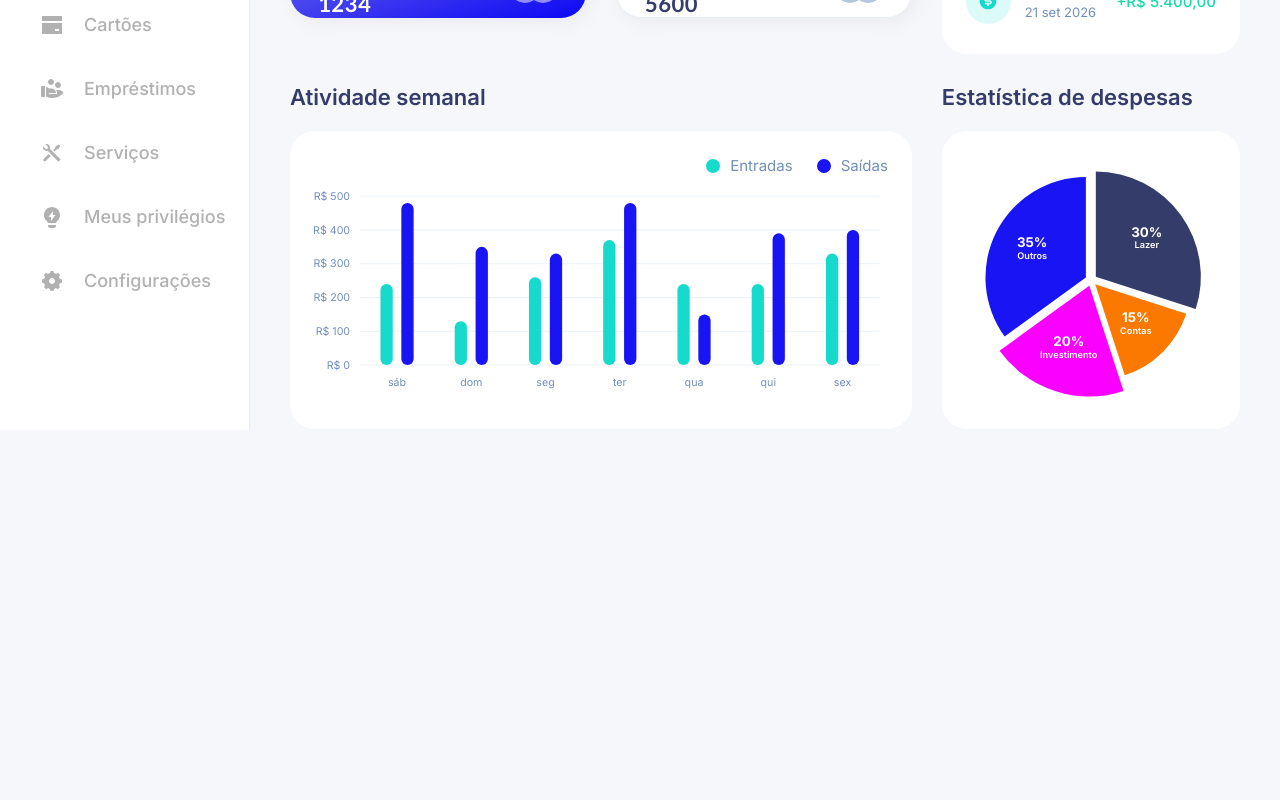
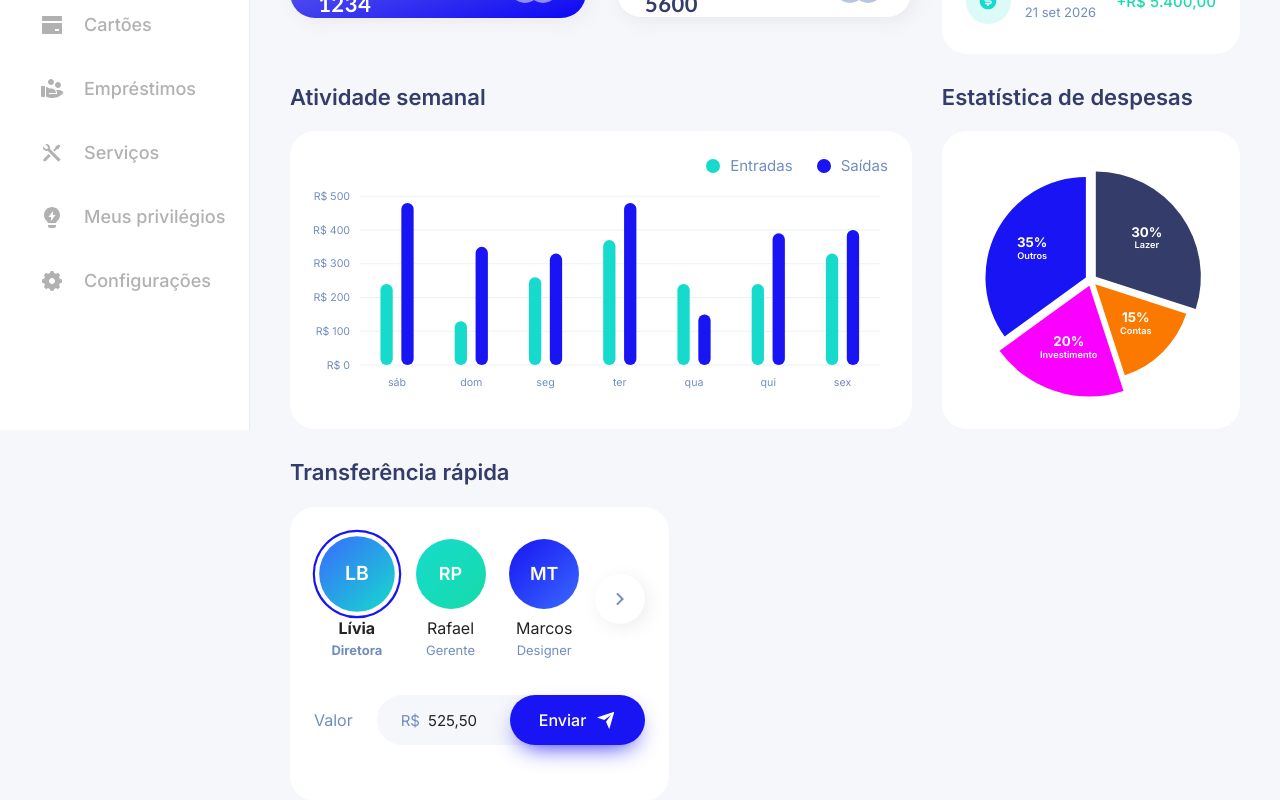
Before and after one commit to VictorNascimento14/Vitalbank, a Next.js app: page / in a window 1280 px wide. Shown: the part 370-1170 px from the top of the page. Before the commit the page ends 978 px from the top, so only its background shows below. Built offline with nearby package versions, Linux system fonts and the light colour scheme.

Commit message:
feat(visao-geral): Transferência rápida com fila de contatos e envio animado (#70)

```diff
--- a/src/app/(painel)/page.tsx
+++ b/src/app/(painel)/page.tsx
@@ -1,15 +1,23 @@
-import { atividadeSemanal, despesasPorCategoria, listarCartoes, listarTransacoes } from "@/dados";
+import {
+  atividadeSemanal,
+  despesasPorCategoria,
+  listarCartoes,
+  listarContatos,
+  listarTransacoes,
+} from "@/dados";
 import { AtividadeSemanal } from "@/telas/visao-geral/AtividadeSemanal";
 import { EstatisticaDeDespesas } from "@/telas/visao-geral/EstatisticaDeDespesas";
 import { MeusCartoes } from "@/telas/visao-geral/MeusCartoes";
+import { TransferenciaRapida } from "@/telas/visao-geral/TransferenciaRapida";
 import { TransacoesRecentes } from "@/telas/visao-geral/TransacoesRecentes";
 
 export default async function VisaoGeral() {
-  const [cartoes, recentes, semana, despesas] = await Promise.all([
+  const [cartoes, recentes, semana, despesas, contatos] = await Promise.all([
     listarCartoes(),
     listarTransacoes({ limite: 3 }),
     atividadeSemanal(),
     despesasPorCategoria(),
+    listarContatos(),
   ]);
   return (
     <div className="grid gap-6 lg:gap-[30px] xl:grid-cols-[minmax(0,73fr)_minmax(0,35fr)]">
@@ -17,6 +25,9 @@ export default async function VisaoGeral() {
       <TransacoesRecentes transacoes={recentes} />
       <AtividadeSemanal dias={semana} />
       <EstatisticaDeDespesas despesas={despesas} />
+      <div className="grid gap-6 lg:gap-[30px] xl:col-span-2 xl:grid-cols-[minmax(0,445fr)_minmax(0,635fr)]">
+        <TransferenciaRapida contatos={contatos} />
+      </div>
     </div>
   );
 }
--- a/src/dados/index.ts
+++ b/src/dados/index.ts
@@ -4,9 +4,10 @@
  */
 import { ATIVIDADE_SEMANAL } from "./sementes/atividade";
 import { CARTOES } from "./sementes/cartoes";
+import { CONTATOS } from "./sementes/contatos";
 import { DESPESAS_POR_CATEGORIA } from "./sementes/despesas";
 import { TRANSACOES } from "./sementes/transacoes";
-import type { Cartao, Transacao } from "./tipos";
+import type { Cartao, Contato, Transacao } from "./tipos";
 
 export type * from "./tipos";
 
@@ -25,3 +26,7 @@ export async function atividadeSemanal() {
 export async function despesasPorCategoria() {
   return DESPESAS_POR_CATEGORIA;
 }
+
+export async function listarContatos(): Promise<readonly Contato[]> {
+  return CONTATOS;
+}
--- /dev/null
+++ b/src/dados/sementes/contatos.ts
@@ -0,0 +1,9 @@
+/** Contatos frequentes da Transferência rápida. Pessoas fictícias. */
+export const CONTATOS: readonly { id: string; nome: string; cargo: string }[] = [
+  { id: "p1", nome: "Lívia Bastos", cargo: "Diretora" },
+  { id: "p2", nome: "Rafael Prado", cargo: "Gerente" },
+  { id: "p3", nome: "Marcos Teles", cargo: "Designer" },
+  { id: "p4", nome: "Joana Wilson", cargo: "Engenheira" },
+  { id: "p5", nome: "Caio Moreira", cargo: "Analista" },
+  { id: "p6", nome: "Beatriz Lins", cargo: "Arquiteta" },
+];
--- a/src/dados/tipos.ts
+++ b/src/dados/tipos.ts
@@ -41,3 +41,9 @@ export interface Transacao {
   /** Origem curta para a lista do painel ("Cartão", "PayPal", "Pix"). */
   meio: "cartao" | "paypal" | "pix";
 }
+
+export interface Contato {
+  id: string;
+  nome: string;
+  cargo: string;
+}
--- /dev/null
+++ b/src/telas/visao-geral/TransferenciaRapida.tsx
@@ -0,0 +1,171 @@
+"use client";
+
+import { RiArrowRightSLine, RiCheckLine, RiSendPlaneFill } from "@remixicon/react";
+import { AnimatePresence, motion, useIsPresent } from "motion/react";
+import { useState, type FormEvent, type ReactNode } from "react";
+import type { Contato } from "@/dados";
+import { formatarMoeda, paraCentavos } from "@/dominio/dinheiro";
+import { Avatar, Bloco, cx, TituloDeSecao } from "@/ui";
+import { duracao, mola } from "@/ui/movimento";
+
+const VISIVEIS = 3;
+
+type Estado = { tipo: "editando" } | { tipo: "erro"; mensagem: string } | { tipo: "enviado"; texto: string };
+
+/** Item da fila. Enquanto anima a saída, some para o leitor de tela e para o teclado. */
+function ItemDaFila({ children }: { children: ReactNode }) {
+  const presente = useIsPresent();
+  return (
+    <motion.li
+      layout
+      aria-hidden={!presente || undefined}
+      inert={!presente}
+      initial={{ opacity: 0, x: 24 }}
+      animate={{ opacity: 1, x: 0 }}
+      exit={{ opacity: 0, x: -24 }}
+      transition={mola}
+    >
+      {children}
+    </motion.li>
+  );
+}
+
+/**
+ * Envio para um contato frequente. Na v1 nada sai da conta (ADR-001): o envio só
+ * confirma na tela, e a confirmação diz isso.
+ */
+export function TransferenciaRapida({ contatos }: { contatos: readonly Contato[] }) {
+  const [inicio, setInicio] = useState(0);
+  const [escolhido, setEscolhido] = useState(contatos[0]?.id);
+  const [valor, setValor] = useState("525,50");
+  const [estado, setEstado] = useState<Estado>({ tipo: "editando" });
+  const janela = (de: number) =>
+    Array.from({ length: Math.min(VISIVEIS, contatos.length) }, (_, i) => contatos[(de + i) % contatos.length]);
+  const visiveis = janela(inicio);
+  const pessoa = contatos.find((c) => c.id === escolhido);
+
+  /** Avança a fila; se o escolhido sair da vista, a escolha passa ao primeiro visível. */
+  function avancar() {
+    const proximo = (inicio + 1) % contatos.length;
+    const nova = janela(proximo);
+    setInicio(proximo);
+    if (!nova.some((c) => c.id === escolhido)) setEscolhido(nova[0]?.id);
+  }
+
+  function enviar(e: FormEvent) {
+    e.preventDefault();
+    const centavos = paraCentavos(valor);
+    if (!pessoa) return setEstado({ tipo: "erro", mensagem: "Escolha para quem enviar." });
+    if (centavos === null || centavos <= 0) return setEstado({ tipo: "erro", mensagem: "Digite um valor, como 525,50." });
+    setEstado({ tipo: "enviado", texto: `${formatarMoeda(centavos)} para ${pessoa.nome}` });
+    window.setTimeout(() => setEstado({ tipo: "editando" }), 3200);
+  }
+
+  const enviado = estado.tipo === "enviado";
+  return (
+    <section aria-labelledby="transferencia-rapida" className="flex flex-col">
+      <TituloDeSecao id="transferencia-rapida">Transferência rápida</TituloDeSecao>
+      <Bloco className="flex flex-1 flex-col justify-center gap-7">
+        <div className="flex items-center gap-2">
+          <ul aria-label="Contatos frequentes" className="grid flex-1 grid-cols-3 gap-2">
+            <AnimatePresence mode="popLayout" initial={false}>
+              {visiveis.map((c) => {
+                const ativo = c.id === escolhido;
+                return (
+                  <ItemDaFila key={c.id}>
+                    <button
+                      type="button"
+                      aria-pressed={ativo}
+                      onClick={() => setEscolhido(c.id)}
+                      className="group flex w-full flex-col items-center gap-2 rounded-campo py-2 text-center focus-visible:outline-none focus-visible:ring-2 focus-visible:ring-primaria-viva"
+                    >
+                      <motion.span animate={{ scale: ativo ? 1.08 : 1 }} transition={mola} className="relative">
+                        <Avatar nome={c.nome} tamanho="lg" />
+                        {ativo && (
+                          <motion.span
+                            layoutId="contato-escolhido"
+                            transition={mola}
+                            className="absolute -inset-1 rounded-full ring-2 ring-primaria"
+                          />
+                        )}
+                      </motion.span>
+                      <span className={cx("text-legenda md:text-corpo", ativo ? "font-bold text-tinta-forte" : "text-tinta-forte")}>
+                        {c.nome.split(" ")[0]}
+                      </span>
+                      <span className={cx("-mt-1.5 text-legenda", ativo ? "font-bold text-tinta-suave" : "text-tinta-suave")}>
+                        {c.cargo}
+                      </span>
+                    </button>
+                  </ItemDaFila>
+                );
+              })}
+            </AnimatePresence>
+          </ul>
+          <motion.button
+            type="button"
+            aria-label="Mais contatos"
+            onClick={avancar}
+            whileHover={{ x: 3 }}
+            whileTap={{ scale: 0.9 }}
+            className="grid size-[50px] shrink-0 place-items-center rounded-full bg-superficie text-tinta-suave shadow-cartao transition-colors hover:text-primaria focus-visible:outline-none focus-visible:ring-2 focus-visible:ring-primaria-viva"
+          >
+            <RiArrowRightSLine aria-hidden="true" className="size-6" />
+          </motion.button>
+        </div>
+
+        <form onSubmit={enviar} noValidate className="flex items-center gap-4 md:gap-6">
+          <label htmlFor="valor-transferencia" className="hidden shrink-0 text-rotulo text-tinta-suave sm:block md:text-corpo">
+            Valor
+          </label>
+          <div className="relative flex h-[50px] flex-1 items-center rounded-full bg-fundo">
+            <span className="pl-6 text-rotulo text-tinta-suave" aria-hidden="true">
+              R$
+            </span>
+            <input
+              id="valor-transferencia"
+              inputMode="decimal"
+              aria-label="Valor em reais"
+              aria-invalid={estado.tipo === "erro" || undefined}
+              aria-describedby="retorno-transferencia"
+              value={valor}
+              onChange={(e) => {
+                setValor(e.target.value);
+                if (estado.tipo === "erro") setEstado({ tipo: "editando" });
+              }}
+              className="h-full w-full min-w-0 rounded-full bg-transparent pl-2 pr-[130px] text-rotulo text-tinta-forte focus:outline-none md:pr-[140px]"
+            />
+            <motion.button
+              type="submit"
+              disabled={enviado}
+              whileTap={{ scale: 0.95 }}
+              className={cx(
+                "absolute inset-y-0 right-0 flex w-[125px] items-center justify-center gap-2.5 overflow-hidden rounded-full font-medium text-white md:w-[135px]",
+                "shadow-[0_10px_24px_-10px_var(--primaria)] transition-colors focus-visible:outline-none focus-visible:ring-2 focus-visible:ring-primaria-viva focus-visible:ring-offset-2",
+                enviado ? "bg-sucesso" : "bg-primaria hover:bg-primaria-viva",
+              )}
+            >
+              <AnimatePresence mode="wait" initial={false}>
+                {enviado ? (
+                  <motion.span key="ok" className="flex items-center gap-2" initial={{ scale: 0.4, opacity: 0 }} animate={{ scale: 1, opacity: 1 }} exit={{ opacity: 0 }}>
+                    <RiCheckLine aria-hidden="true" className="size-5" /> Enviado
+                  </motion.span>
+                ) : (
+                  <motion.span key="enviar" className="flex items-center gap-2.5" initial={{ opacity: 0 }} animate={{ opacity: 1 }} exit={{ opacity: 0 }}>
+                    Enviar
+                    <motion.span exit={{ x: 60, y: -30, rotate: -20, opacity: 0 }} transition={{ duration: duracao.media }}>
+                      <RiSendPlaneFill aria-hidden="true" className="size-5" />
+                    </motion.span>
+                  </motion.span>
+                )}
+              </AnimatePresence>
+            </motion.button>
+          </div>
+        </form>
+        <p id="retorno-transferencia" role="status" className={cx("-mt-4 min-h-5 text-legenda", estado.tipo === "erro" ? "text-perigo" : "text-tinta-suave")}>
+          {estado.tipo === "erro" && estado.mensagem}
+          {estado.tipo === "enviado" && `${estado.texto} — demonstração: nada saiu da sua conta.`}
+        </p>
+      </Bloco>
+    </section>
+  );
+}
```
Also changed, not shown: 1 other file (tests, documents, lock files or other folders).
